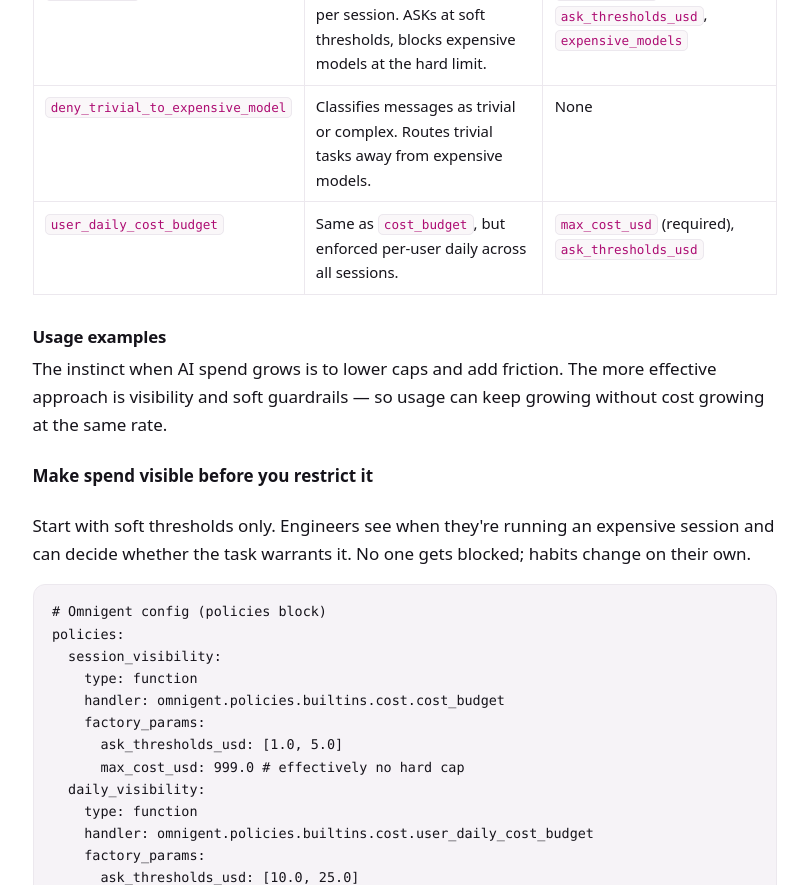
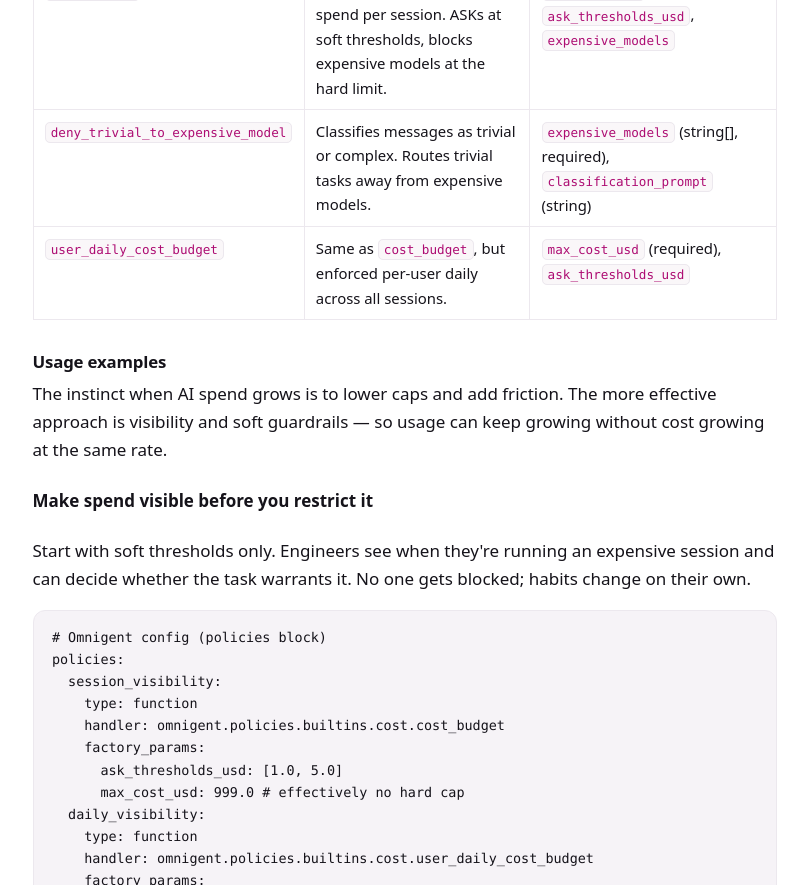
Before and after one commit to omnigent-ai/omnigent-site, a Next.js app: page /docs/policies/builtin in a window 1280 px wide. Shown: the part 1840-2725 px from the top of the page, without its empty margins (260-1068 px from the left). Built offline with nearby package versions, Linux system fonts and the light colour scheme; no server answers.

Commit message:
docs: fix deny_trivial_to_expensive_model parameter docs (#237)
Policy requires expensive_models (string[]) and accepts an optional
classification_prompt — not parameterless as previously documented.

Co-authored-by: Isaac

```diff
--- a/app/docs/policies/builtin/page.mdx
+++ b/app/docs/policies/builtin/page.mdx
@@ -38,11 +38,11 @@ All builtin policies live under `omnigent.policies.builtins`.
 
 ## Cost Control
 
-| Policy                            | What it does                                                                                                 | Parameters                                                          |
-| --------------------------------- | ------------------------------------------------------------------------------------------------------------ | ------------------------------------------------------------------- |
-| `cost_budget`                     | Tracks cumulative LLM spend per session. ASKs at soft thresholds, blocks expensive models at the hard limit. | `max_cost_usd` (required), `ask_thresholds_usd`, `expensive_models` |
-| `deny_trivial_to_expensive_model` | Classifies messages as trivial or complex. Routes trivial tasks away from expensive models.                  | None                                                                |
-| `user_daily_cost_budget`          | Same as `cost_budget`, but enforced per-user daily across all sessions.                                      | `max_cost_usd` (required), `ask_thresholds_usd`                     |
+| Policy                            | What it does                                                                                                 | Parameters                                                                |
+| --------------------------------- | ------------------------------------------------------------------------------------------------------------ | ------------------------------------------------------------------------- |
+| `cost_budget`                     | Tracks cumulative LLM spend per session. ASKs at soft thresholds, blocks expensive models at the hard limit. | `max_cost_usd` (required), `ask_thresholds_usd`, `expensive_models`       |
+| `deny_trivial_to_expensive_model` | Classifies messages as trivial or complex. Routes trivial tasks away from expensive models.                  | `expensive_models` (string[], required), `classification_prompt` (string) |
+| `user_daily_cost_budget`          | Same as `cost_budget`, but enforced per-user daily across all sessions.                                      | `max_cost_usd` (required), `ask_thresholds_usd`                           |
 
 ### Usage examples
 
```
